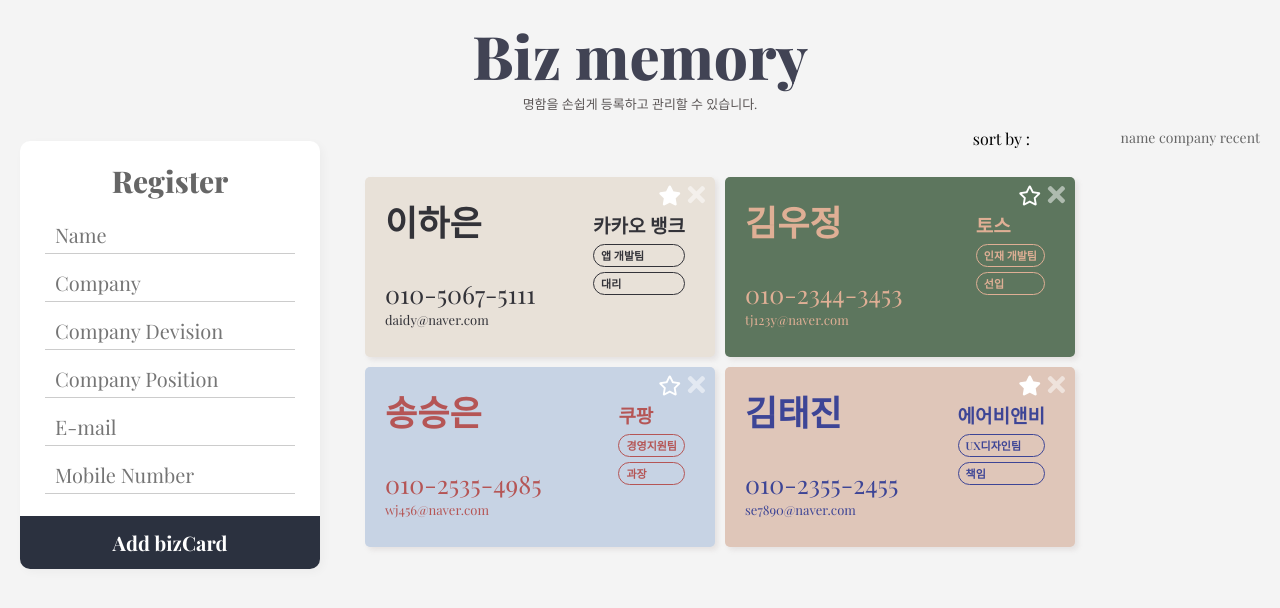
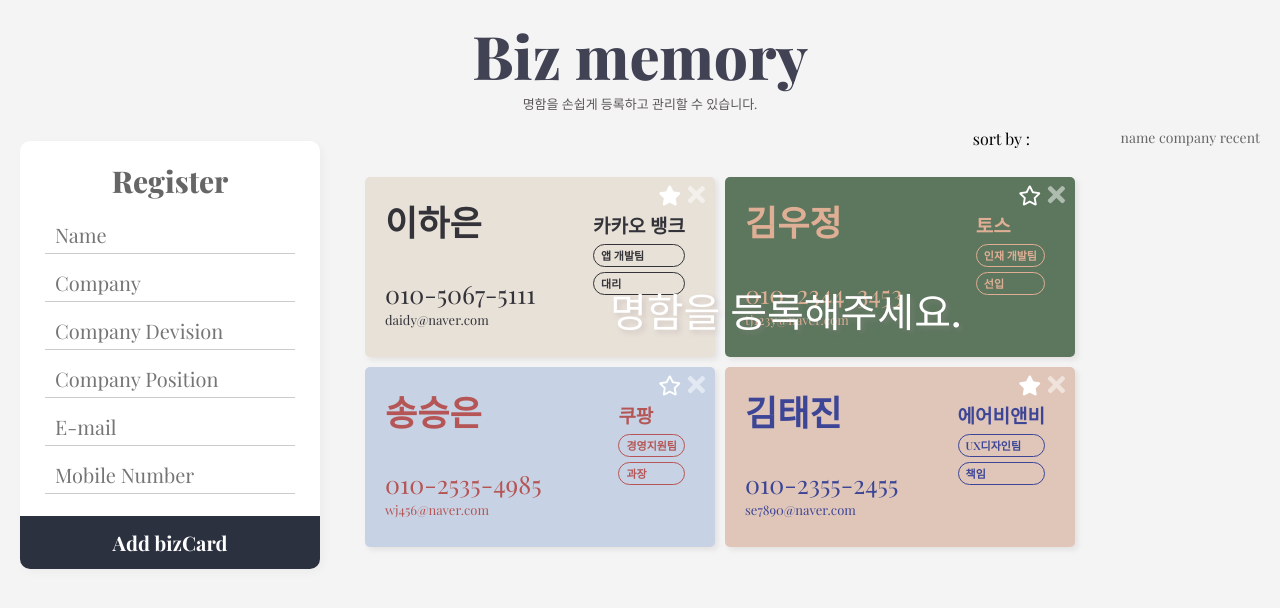
Before and after one commit to songseungeun/bizmemory, a website: page index.html in a window 1280 px wide. Drawn offline with nearby package versions, Linux system fonts and the light colour scheme; a web font is replaced by a local one.

Commit message:
:triangular_flag_on_post: Add blank message

```diff
--- a/css/main.css
+++ b/css/main.css
@@ -109,6 +109,7 @@ body *, body *::before, body *::after {
   background-color: #f4f4f4;
   float: right;
   padding: 10px;
+  position: relative;
 }
 
 /* sort list */
@@ -250,6 +251,19 @@ body *, body *::before, body *::after {
 .deleteBtn:hover {
   color: rgba(255, 255, 255, .9);
 }
+/* Blank */
+.blankMsg {
+  position: absolute;
+  top: 180px;
+  left: calc(50% - 200px);
+  color: #fff;
+  font-size: 40px;
+  font-weight: 500;
+  text-shadow: 3px 3px 5px rgba(160, 146, 146, 0.3);
+}
+.blankMsgText {
+
+}
 
 /* MODAL */
 .modal {
--- a/index.html
+++ b/index.html
@@ -70,7 +70,11 @@
 
 
       </ul>
-
+      <div class="blankMsg">
+        <span class="blankMsgText">
+          명함을 등록해주세요.
+        </span>
+      </div>
     </div>
 
   </div>
```
